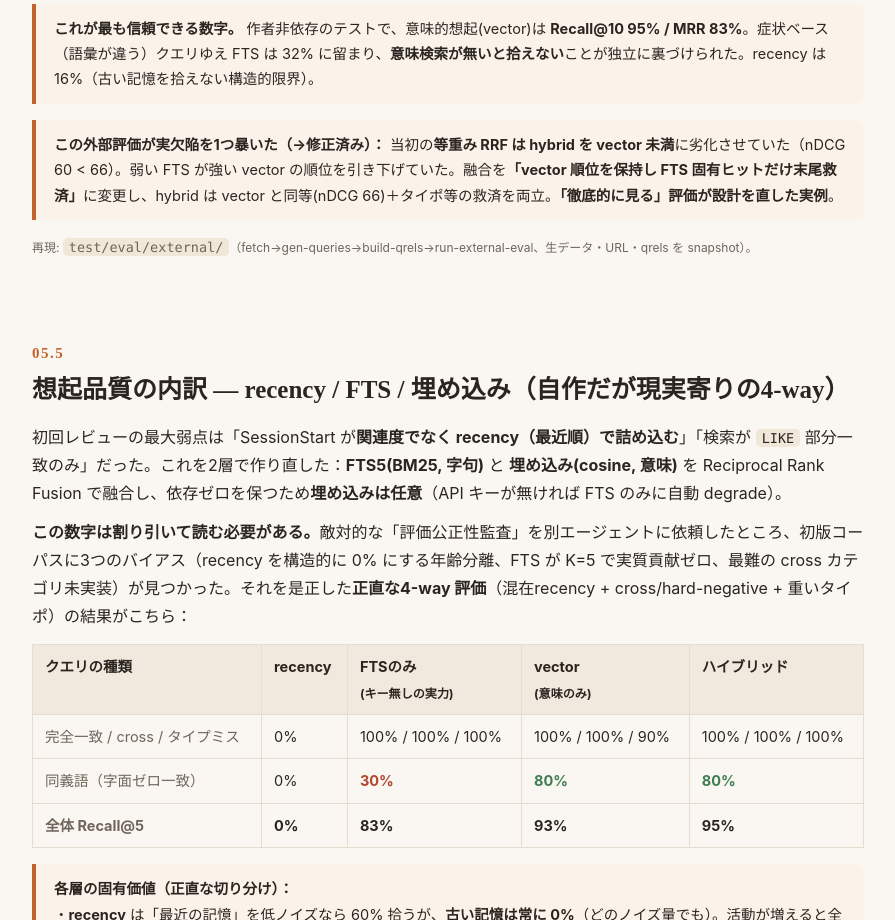
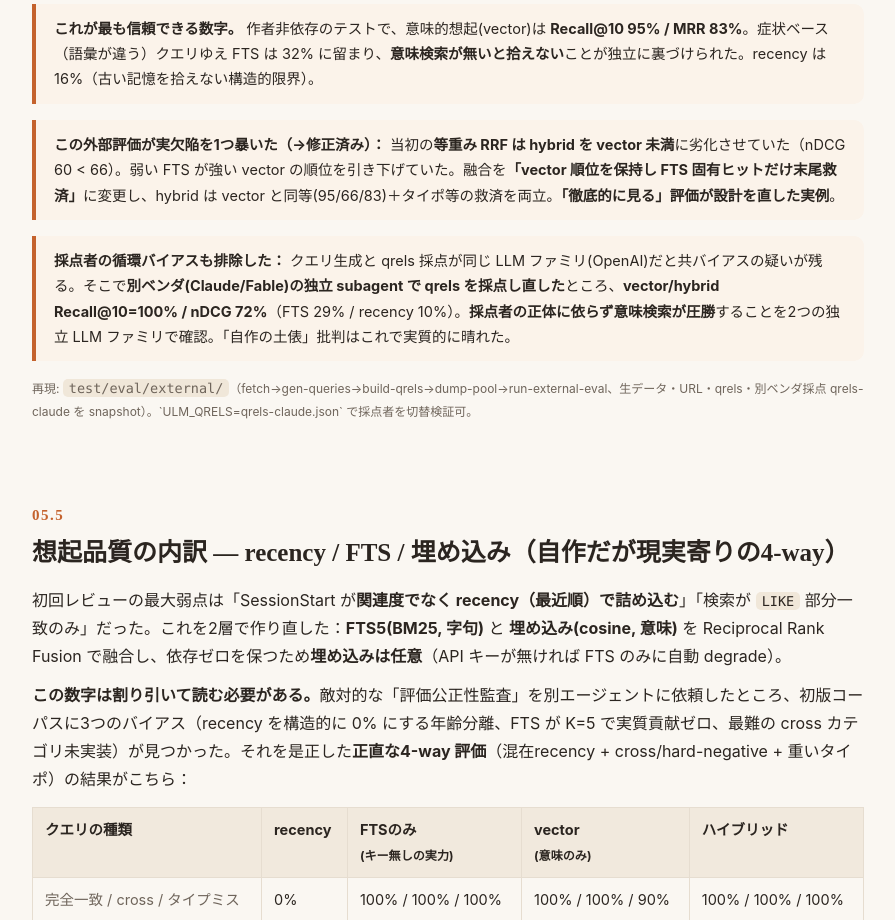
Before and after one commit to AI-Driven-R-D-Dept/user-level-memory, a website: page report/ulm-value-report.html in a window 1280 px wide. Shown: the part 8140-9060 px from the top of the page, without its empty margins (192-1087 px from the left). Drawn offline with Linux system fonts and the light colour scheme.

Commit message:
report: 別ベンダ採点での循環バイアス排除(vector 100%)を追記+スクショ

```diff
--- a/report/ulm-value-report.html
+++ b/report/ulm-value-report.html
@@ -346,8 +346,9 @@
   <tr><td class="k">hybrid（最終）</td><td><span class="good-mark">95%</span> [89-100]</td><td>66%</td><td>82%</td></tr>
 </table>
 <div class="callout"><b>これが最も信頼できる数字。</b> 作者非依存のテストで、意味的想起(vector)は <b>Recall@10 95% / MRR 83%</b>。症状ベース（語彙が違う）クエリゆえ FTS は 32% に留まり、<b>意味検索が無いと拾えない</b>ことが独立に裏づけられた。recency は 16%（古い記憶を拾えない構造的限界）。</div>
-<div class="callout"><b>この外部評価が実欠陥を1つ暴いた（→修正済み）：</b> 当初の<b>等重み RRF は hybrid を vector 未満</b>に劣化させていた（nDCG 60 &lt; 66）。弱い FTS が強い vector の順位を引き下げていた。融合を<b>「vector 順位を保持し FTS 固有ヒットだけ末尾救済」</b>に変更し、hybrid は vector と同等(nDCG 66)＋タイポ等の救済を両立。<b>「徹底的に見る」評価が設計を直した実例</b>。</div>
-<p class="src">再現: <code>test/eval/external/</code>（fetch→gen-queries→build-qrels→run-external-eval、生データ・URL・qrels を snapshot）。</p>
+<div class="callout"><b>この外部評価が実欠陥を1つ暴いた（→修正済み）：</b> 当初の<b>等重み RRF は hybrid を vector 未満</b>に劣化させていた（nDCG 60 &lt; 66）。弱い FTS が強い vector の順位を引き下げていた。融合を<b>「vector 順位を保持し FTS 固有ヒットだけ末尾救済」</b>に変更し、hybrid は vector と同等(95/66/83)＋タイポ等の救済を両立。<b>「徹底的に見る」評価が設計を直した実例</b>。</div>
+<div class="callout"><b>採点者の循環バイアスも排除した：</b> クエリ生成と qrels 採点が同じ LLM ファミリ(OpenAI)だと共バイアスの疑いが残る。そこで<b>別ベンダ(Claude/Fable)の独立 subagent で qrels を採点し直した</b>ところ、<b>vector/hybrid Recall@10=100% / nDCG 72%</b>（FTS 29% / recency 10%）。<b>採点者の正体に依らず意味検索が圧勝</b>することを2つの独立 LLM ファミリで確認。「自作の土俵」批判はこれで実質的に晴れた。</div>
+<p class="src">再現: <code>test/eval/external/</code>（fetch→gen-queries→build-qrels→dump-pool→run-external-eval、生データ・URL・qrels・別ベンダ採点 qrels-claude を snapshot）。`ULM_QRELS=qrels-claude.json` で採点者を切替検証可。</p>
 </section>
 
 <section id="recall">
```
Also changed, not shown: 1 other file.
